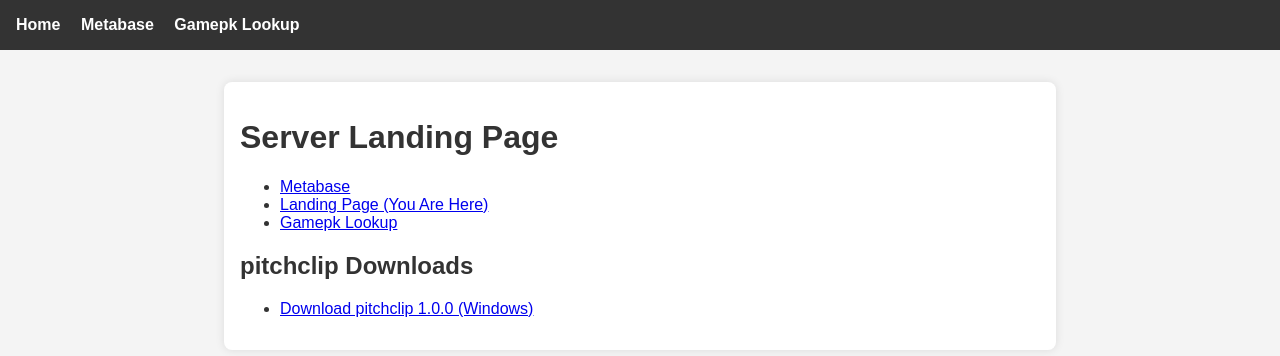
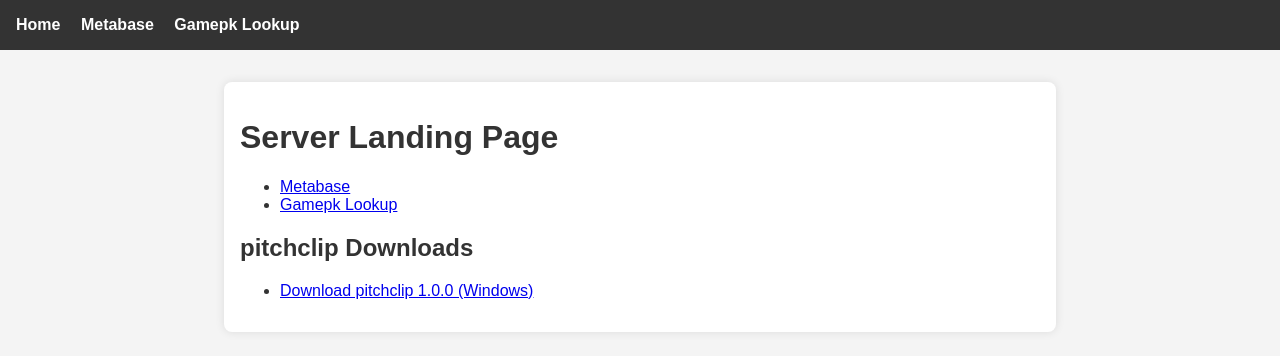
Before and after one commit to Bla005-1/landing_page, a plain HTML site: page static/index.html in a window 1280 px wide. Drawn offline with Linux system fonts and the light colour scheme.

Commit message:
remove redundant you are here link

```diff
--- a/static/index.html
+++ b/static/index.html
@@ -16,7 +16,6 @@
     <h1>Server Landing Page</h1>
     <ul>
       <li><a href="http://metabase.loosesocket.com">Metabase</a></li>
-      <li><a href="http://loosesocket.com">Landing Page (You Are Here)</a></li>
       <li><a href="/gamepk_lookup">Gamepk Lookup</a></li>
       <!-- Add more links as needed -->
     </ul>
```
